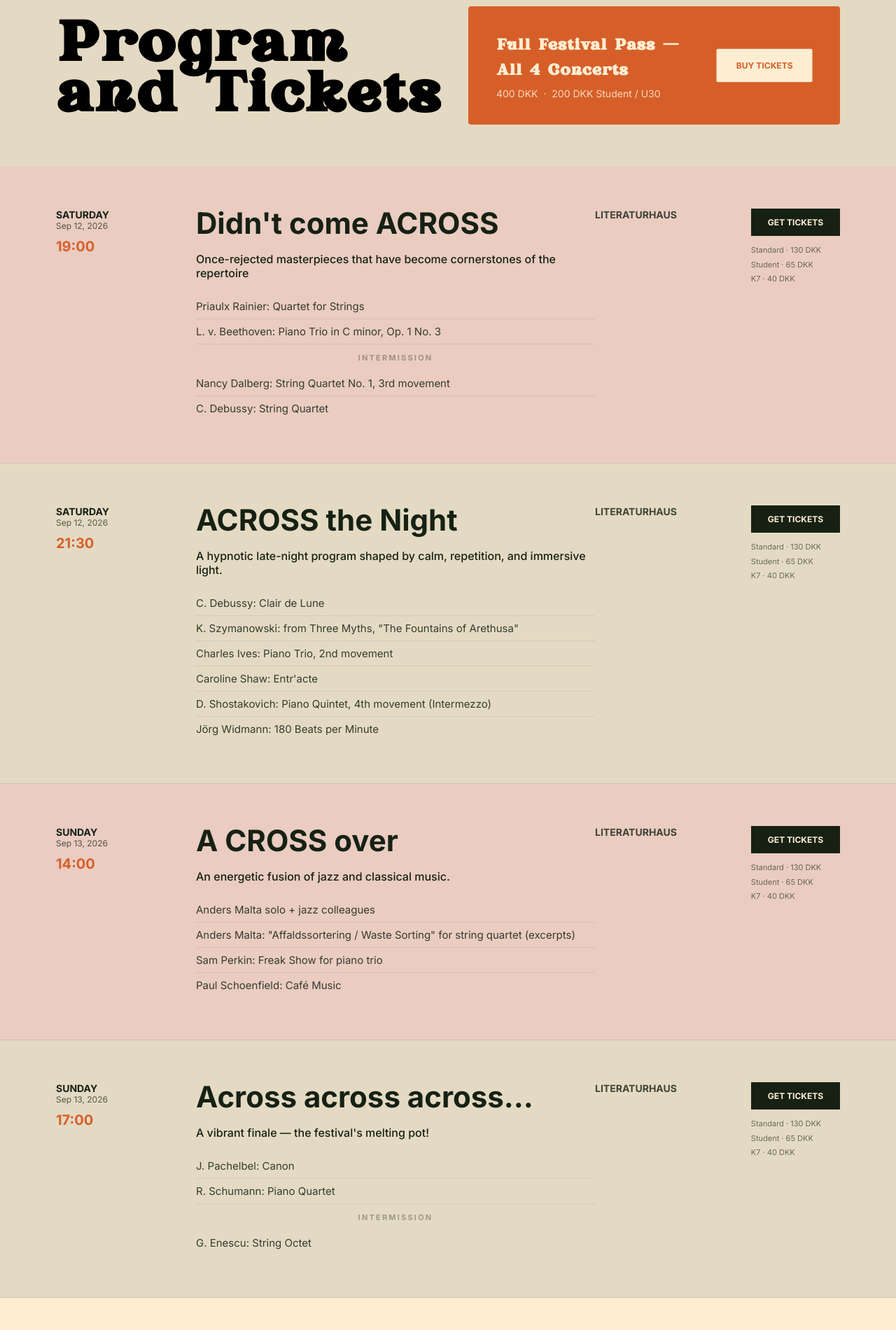
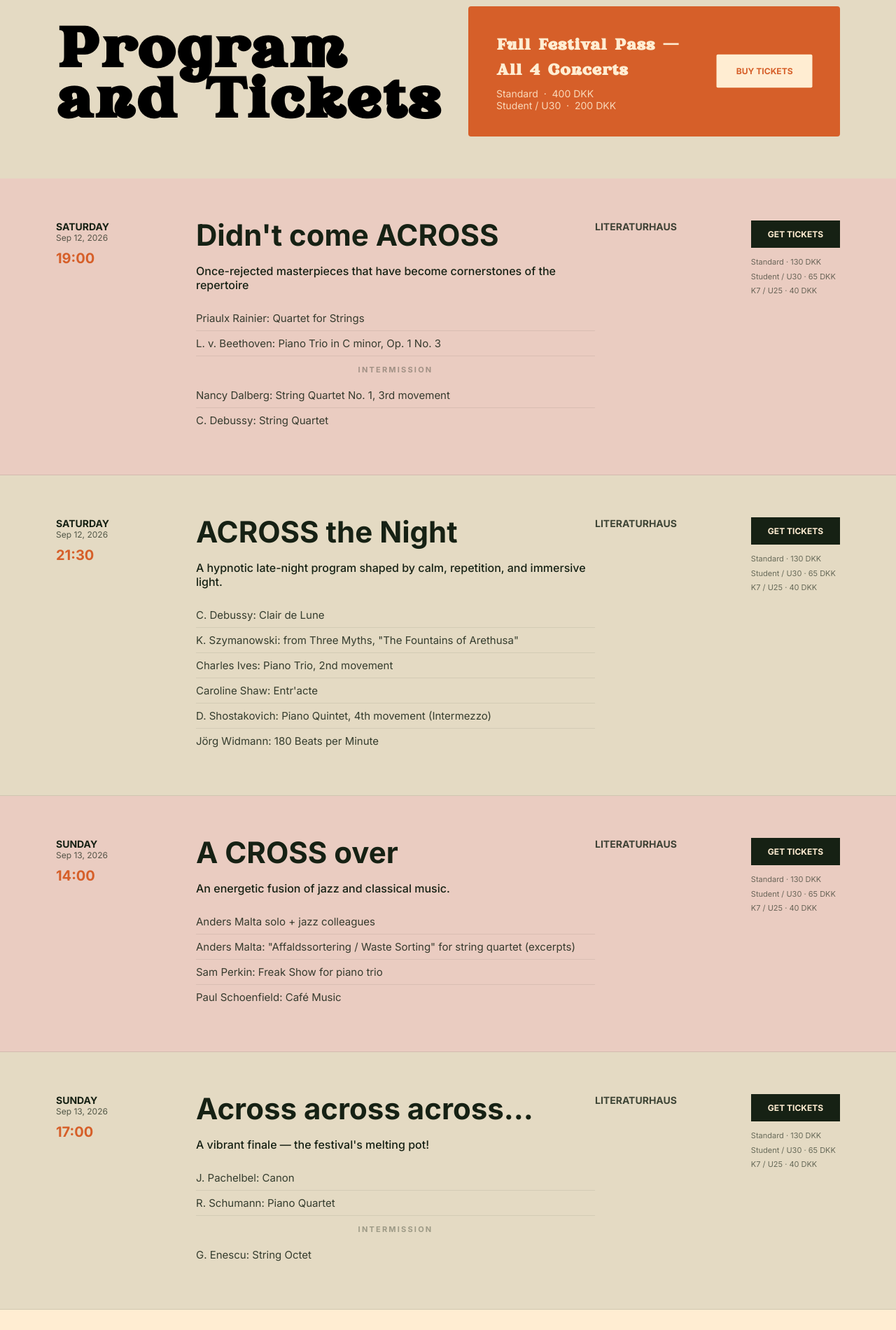
Before and after one commit to mr-omann/across, a plain HTML site: page index.html in a window 1280 px wide. Shown: the part 2660-4560 px from the top of the page at 70% size. Drawn offline with Linux system fonts and the light colour scheme.

Commit message:
fix: footer color, nav ticket URL, updated price formatting
- Footer bg matches nav (rgba(225,208,225,0.92))
- Nav Buy Tickets links to billetto festival page
- Pass prices reformatted to Standard/Student lines
- Ticket price labels updated to include U30/U25 age tiers

Co-Authored-By: Claude Sonnet 4.6 <noreply@anthropic.com>

```diff
--- a/index.html
+++ b/index.html
@@ -698,7 +698,7 @@
         footer {
             padding: 80px;
             text-align: center;
-            background-color: var(--lavender-light);
+            background-color: rgba(225, 208, 225, 0.92);
             color: var(--sacramento);
         }
 
@@ -796,7 +796,7 @@
             </a>
         </div>
         <div class="nav-right">
-            <a href="https://billetto.dk/e/1894606" target="_blank" class="btn-free btn-nav-cta" style="background-color: var(--burnt-orange); border: 1px solid var(--burnt-orange); padding: 8px 16px; border-radius: 2px; text-decoration: none; color: var(--chiffon); font-size: 11px; text-transform: uppercase; font-weight: 600;">Buy Tickets</a>
+            <a href="https://billetto.dk/users/across-festival" target="_blank" class="btn-free btn-nav-cta" style="background-color: var(--burnt-orange); border: 1px solid var(--burnt-orange); padding: 8px 16px; border-radius: 2px; text-decoration: none; color: var(--chiffon); font-size: 11px; text-transform: uppercase; font-weight: 600;">Buy Tickets</a>
             <div class="burger-menu" id="burgerToggle">
                 <span></span>
                 <span></span>
@@ -887,7 +887,7 @@
             <div class="festival-pass-prompt">
                 <div>
                     <h3>Full Festival Pass — All 4 Concerts</h3>
-                    <p class="pass-prices">400 DKK &nbsp;·&nbsp; 200 DKK Student / U30</p>
+                    <p class="pass-prices">Standard &nbsp;·&nbsp; 400 DKK<br>Student / U30 &nbsp;·&nbsp; 200 DKK</p>
                 </div>
                 <a href="https://billetto.dk/users/across-festival" target="_blank" class="btn-pass">Buy Tickets</a>
             </div>
@@ -917,7 +917,7 @@
                 <div class="ticket-col" style="display: flex; justify-content: flex-end;">
                     <div style="display: flex; flex-direction: column; align-items: flex-start;">
                         <a href="https://billetto.dk/e/1894570" target="_blank" class="btn-ticket-trigger">Get Tickets</a>
-                        <div style="margin-top: 10px; font-size: 11px; opacity: 0.6; line-height: 1.9;">Standard · 130 DKK<br>Student · 65 DKK<br>K7 · 40 DKK</div>
+                        <div style="margin-top: 10px; font-size: 11px; opacity: 0.6; line-height: 1.9;">Standard · 130 DKK<br>Student / U30 · 65 DKK<br>K7 / U25 · 40 DKK</div>
                     </div>
                 </div>
             </div>
@@ -945,7 +945,7 @@
                 <div class="ticket-col" style="display: flex; justify-content: flex-end;">
                     <div style="display: flex; flex-direction: column; align-items: flex-start;">
                         <a href="https://billetto.dk/e/1894571" target="_blank" class="btn-ticket-trigger">Get Tickets</a>
-                        <div style="margin-top: 10px; font-size: 11px; opacity: 0.6; line-height: 1.9;">Standard · 130 DKK<br>Student · 65 DKK<br>K7 · 40 DKK</div>
+                        <div style="margin-top: 10px; font-size: 11px; opacity: 0.6; line-height: 1.9;">Standard · 130 DKK<br>Student / U30 · 65 DKK<br>K7 / U25 · 40 DKK</div>
                     </div>
                 </div>
             </div>
@@ -971,7 +971,7 @@
                 <div class="ticket-col" style="display: flex; justify-content: flex-end;">
                     <div style="display: flex; flex-direction: column; align-items: flex-start;">
                         <a href="https://billetto.dk/e/1894604" target="_blank" class="btn-ticket-trigger">Get Tickets</a>
-                        <div style="margin-top: 10px; font-size: 11px; opacity: 0.6; line-height: 1.9;">Standard · 130 DKK<br>Student · 65 DKK<br>K7 · 40 DKK</div>
+                        <div style="margin-top: 10px; font-size: 11px; opacity: 0.6; line-height: 1.9;">Standard · 130 DKK<br>Student / U30 · 65 DKK<br>K7 / U25 · 40 DKK</div>
                     </div>
                 </div>
             </div>
@@ -997,7 +997,7 @@
                 <div class="ticket-col" style="display: flex; justify-content: flex-end;">
                     <div style="display: flex; flex-direction: column; align-items: flex-start;">
                         <a href="https://billetto.dk/e/1894605" target="_blank" class="btn-ticket-trigger">Get Tickets</a>
-                        <div style="margin-top: 10px; font-size: 11px; opacity: 0.6; line-height: 1.9;">Standard · 130 DKK<br>Student · 65 DKK<br>K7 · 40 DKK</div>
+                        <div style="margin-top: 10px; font-size: 11px; opacity: 0.6; line-height: 1.9;">Standard · 130 DKK<br>Student / U30 · 65 DKK<br>K7 / U25 · 40 DKK</div>
                     </div>
                 </div>
             </div>
```
